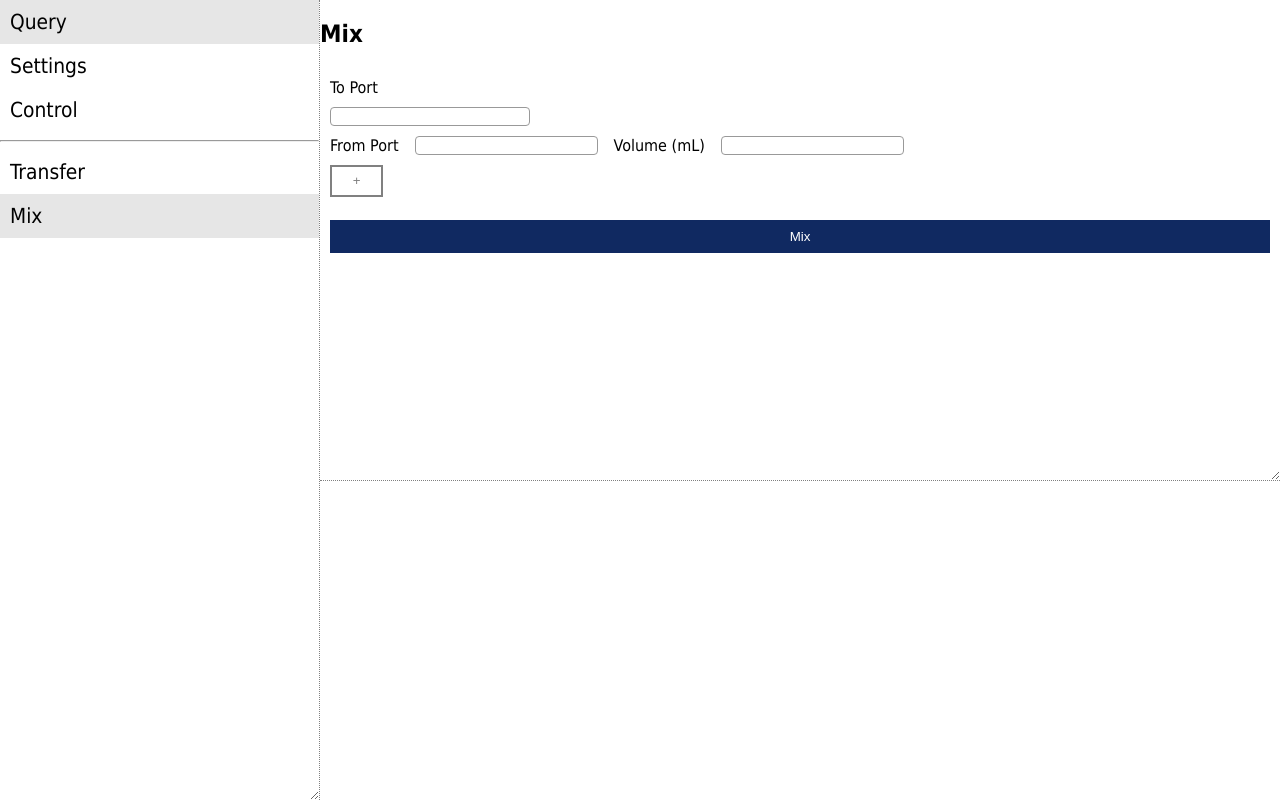
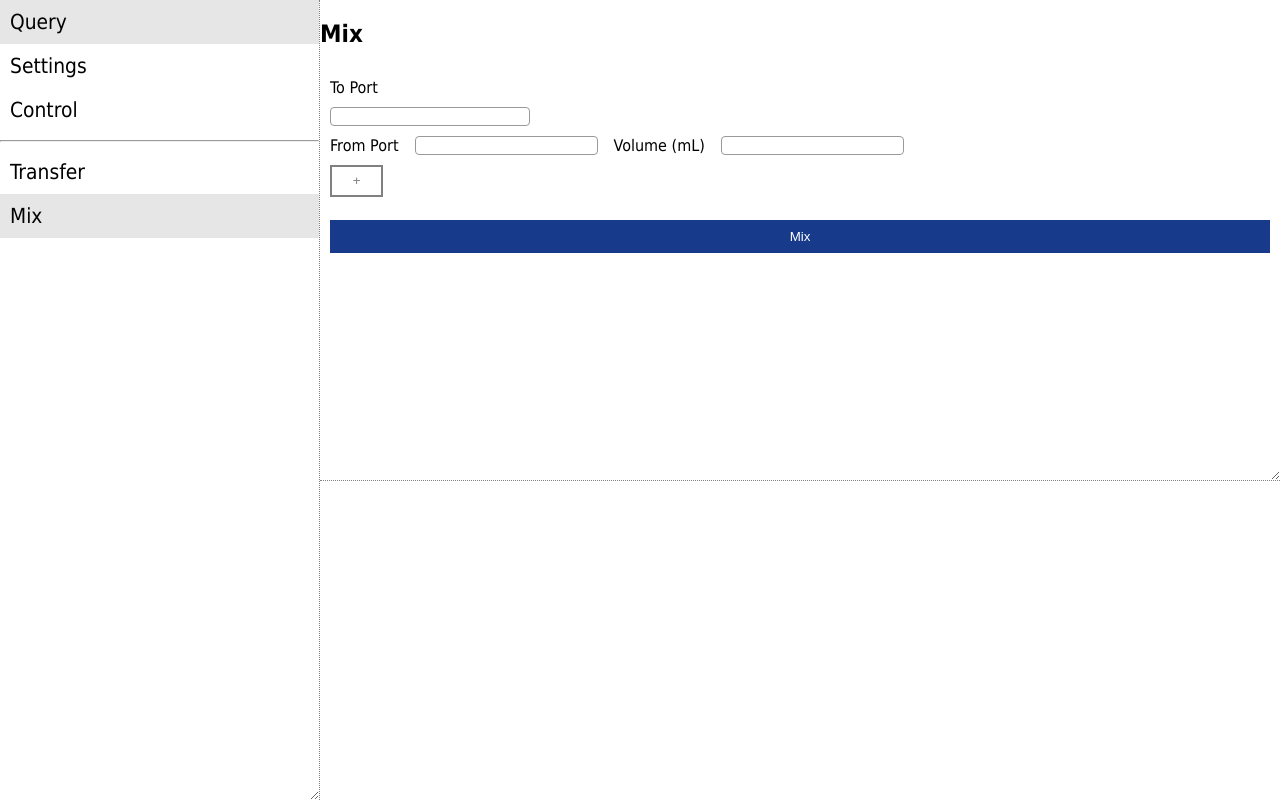
Before and after one commit to armobob74/hamilton-syringe-pump-pman, a Flask app: page /mix in a window 1280 px wide, with the pointer over the restyled element. Run offline with Flask 3, Linux system fonts and the light colour scheme; style sheets or scripts are compiled from the project's sources.

Commit message:
remvoed redundant button.execute:hover scss

```diff
--- a/website/static/sass/base_style.scss
+++ b/website/static/sass/base_style.scss
@@ -172,13 +172,6 @@ button.execute{
 }
 
 
-button.execute:hover{
-	background-color:$accent-color-1;
-	border-color:$accent-color-1;
-	color:white;
-	}
-
-
 div.column{
 
 	display:flex;
```
